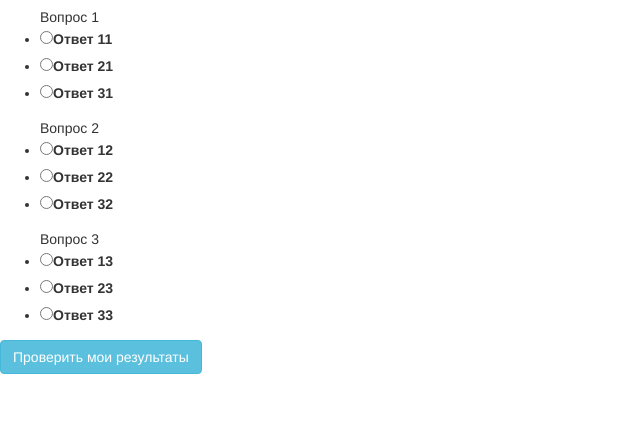
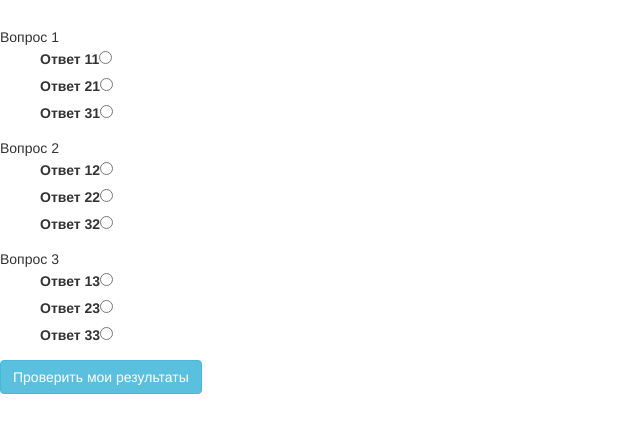
Before and after one commit to ivansamoyloff/go-it-hw, a plain HTML site: page js2/index.html in a window 1280 px wide. Shown: the part 56-488 px from the top of the page, without its empty margins (0-640 px from the left). Drawn offline with nearby package versions, Linux system fonts and the light colour scheme.

Commit message:
fixed js hw 3-4

```diff
--- /dev/null
+++ b/js2/css/style.css
@@ -0,0 +1,3 @@
+li{
+    list-style: none;
+}
--- a/js2/index.html
+++ b/js2/index.html
@@ -3,6 +3,7 @@
 <head>
     <meta charset="UTF-8">
     <title></title>
+    <link rel="stylesheet" href="css/style.css">
     <link rel="stylesheet" href="https://maxcdn.bootstrapcdn.com/bootstrap/3.3.6/css/bootstrap.min.css" integrity="sha384-1q8mTJOASx8j1Au+a5WDVnPi2lkFfwwEAa8hDDdjZlpLegxhjVME1fgjWPGmkzs7" crossorigin="anonymous">
 </head>
 <body>
--- a/js2/script/script.js
+++ b/js2/script/script.js
@@ -10,16 +10,19 @@ var MyTest = {
     ],
 
     createTest: function(questions, answers){
-        var container = document.querySelector('body');
-        container.innerHTML += '<h2>'+'Тест по программированию'+'</h2>'+'</n>'+'<form>';
+        var form = document.querySelector('body');
+        form.innerHTML += '<h2>'+'Тест по программированию'+'</h2>'+ '<br>' +'<form>'+'<form>';
+
+        var container = document.querySelector('form');
+
         for (var i = 0; i<questions.length; i++){
-            container.innerHTML += '<ul>' + questions[i] + '</ul>';
+            container.innerHTML += questions[i] +'<ul>'+'</ul>';
             var ul = document.querySelectorAll('ul');
             for (var j =0; j<answers.length; j++){
-                ul[i].innerHTML += '<li>'+'<label>'+'<input type="radio">'+answers[i][j]+'</input>'+'</label>'+'</li>';
+                ul[i].innerHTML += '<li>'+'<label>'+answers[i][j]+'<input type="radio" name="'+[i]+'">'+'</input>'+'</label>'+'</li>';
             }
         }
-        container.innerHTML += '<button class="btn btn-info">' + 'Проверить мои результаты' + '</button>' + '\n' + '</form>';
+        container.innerHTML += '<button class="btn btn-info">' + 'Проверить мои результаты' + '</button>';
         var li = document.querySelectorAll('li');
         for(i = 0; i <li.length; i++) {
             li[i].className = 'list';}
```
